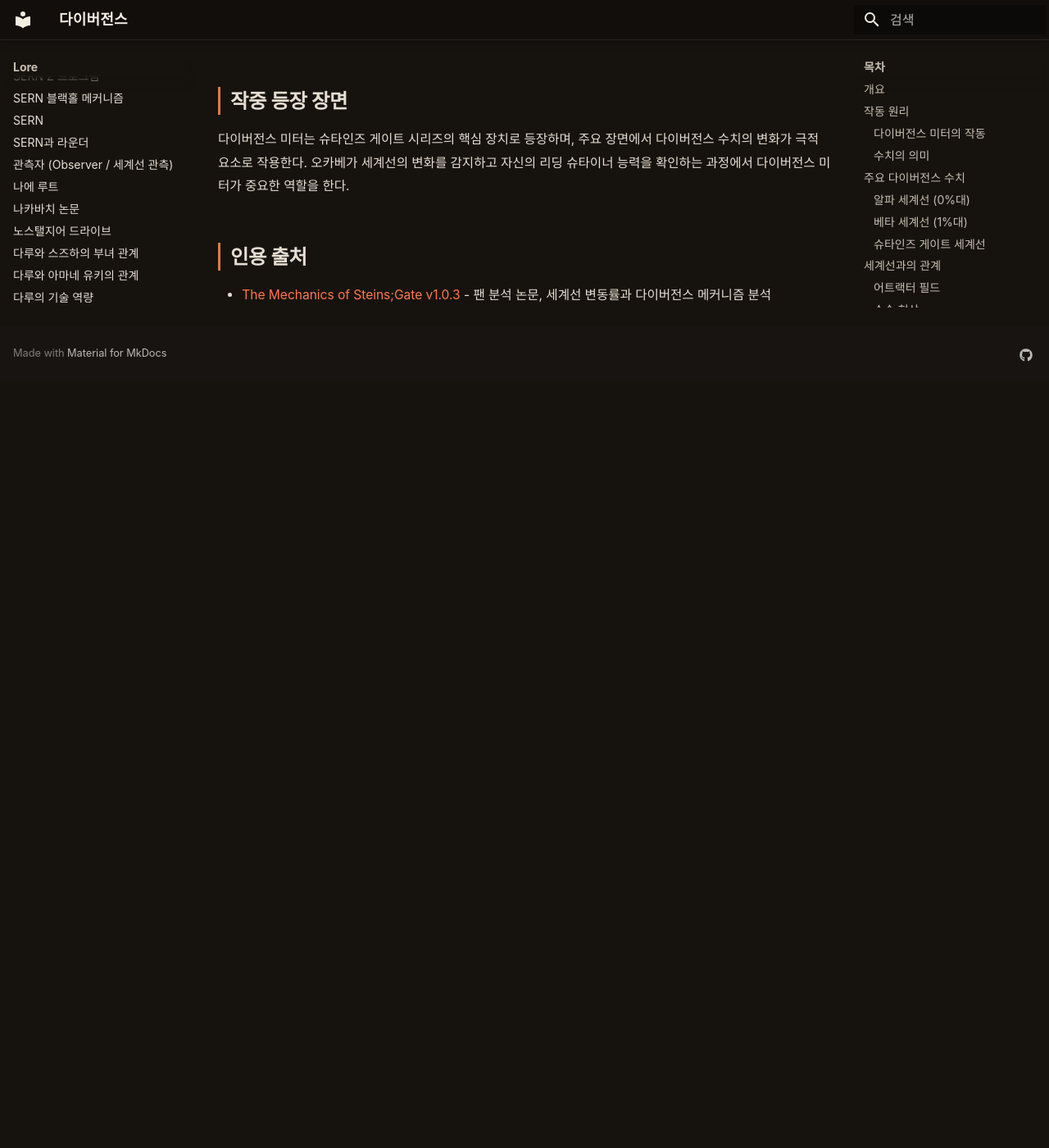
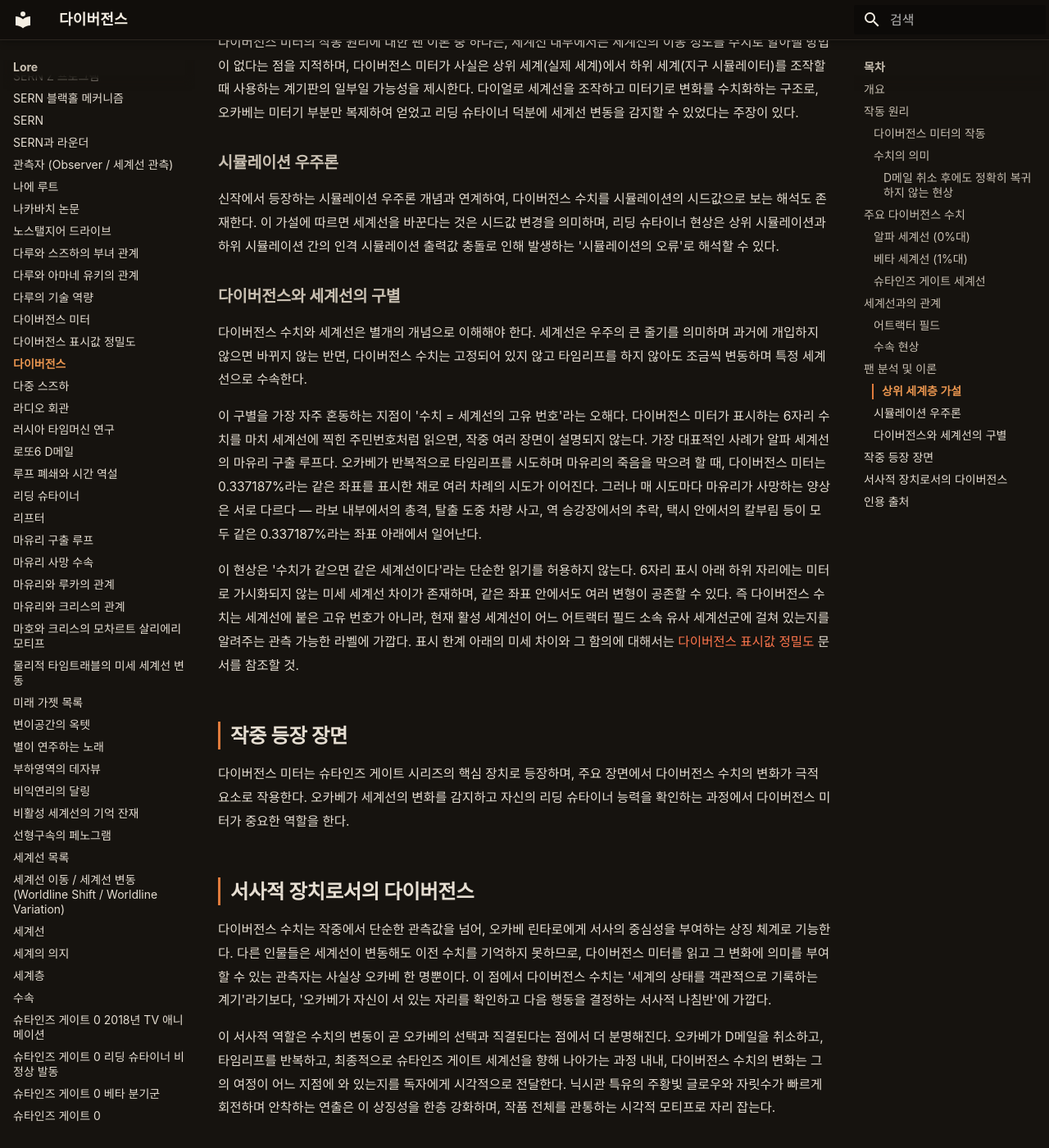
Before and after one commit to sgwiki/sgwiki.github.io, an MkDocs documentation site: the page built from wiki/lore/다이버전스.md, in a window 1280 px wide and 1400 px high, scrolled down 2828 px. Shown: the whole window at 82% size. Built offline with MkDocs 1.6.1 and Material for MkDocs 9.7.7, drawn with Linux system fonts in a browser that asks for light colours; some web fonts are replaced; before the commit the page ends 3291 px from its top, so only the background shows below that; some of the changed text lies outside the part shown.

Commit message:
wiki(p6): 다이버전스 문서 유저 수요 기반 보강
파이프라인 6 (run 2ffcd3f5, cand-6cb20b5ba0). DCinside 갤러리 유저 토론에서
반복 제기되는 혼동 포인트(수치=세계선 고유번호 오해, D메일 취소 후 수치 미복귀,
대표 수치의 의미)를 반영해 다이버전스.md를 보강.

- '다이버전스와 세계선의 구별' 섹션 산문 확장 (오해 정정 + 마유리 루프 예시)
- D메일 취소 후 수치 미복귀 현상 설명 추가
- 엔드게임 수치(-0.275349%, 1.123581%)는 <details> 블록으로 격리 (spoiler: main_story 유지)
- 결론부 '서사적 장치로서의 다이버전스' 섹션 추가
- broken wikilink 4건 수정 ([[divergence-meter|...]] → [다이버전스 미터](다이버전스-미터.md))

사실 관계·스포일러 등급(main_story)은 불변. 기존 수치 표 값 보존.

Co-Authored-By: Claude Opus 4.6 <noreply@anthropic.com>

```diff
--- a/wiki/lore/다이버전스.md
+++ b/wiki/lore/다이버전스.md
@@ -18,11 +18,17 @@ description: "다이버전스(Divergence)는 슈타인즈 게이트 시리즈의
 
 다이버전스 미터는 2010년의 오카베가 자신의 '리딩 슈타이너' 능력을 응용하여 만든 것으로 되어 있다. 작중 공식 설정에 따르면 슈타인즈 게이트 세계선의 미터기는 미래(약 10~19년 후)에서 만들어져 스즈하가 타임머신을 타고 가져왔을 가능성이 제시된다.
 
-다이버전스 미터의 작동 원리에 대해서는 팬들 사이에서 다양한 해석이 존재한다. 세계선 내부에서는 세계선의 이동 정도를 수치로 알아낼 방법이 없다는 지적이 있어, 미터기가 세계선 내부에서는 만들어질 수 없는 장치라는 의문이 제기된다. 이에 대한 구체적 가설은 아래 [상위 세계층 가설](#상위-세계층-가설)에서 다룬다.
+다이버전스 미터의 작동 원리에 대해서는 팬들 사이에서 다양한 해석이 존재한다. 세계선 내부에서는 세계선의 이동 정도를 수치로 알아낼 방법이 없다는 지적이 있어, 미터기가 세계선 내부에서는 만들어질 수 없는 장치라는 의문이 제기된다. 이에 대한 구체적 가설은 아래 [상위 세계층 가설](#상위-세계층-가설)에서 다룬다. 장치 자체의 물리적 구조와 제작 경위에 대해서는 [다이버전스 미터](다이버전스-미터.md) 문서를 참조할 것.
 
 ### 수치의 의미
 
 다이버전스 수치는 세계선의 고유 번호가 아니라 '원본 세계와 시뮬레이션의 차이(오차율)'를 나타내는 상대적 수치이다. 수치는 고정되지 않고 타임리프 없이도 조금씩 변동하며 특정 세계선으로 수속한다. 또한 과거와 미래를 모두 포함하여 결정되므로 단순 변경점만으로는 동일한 수치가 나오지 않을 수 있다.
+
+#### D메일 취소 후에도 정확히 복귀하지 않는 현상
+
+다이버전스 수치는 고정 좌표가 아니라 변동하는 상대 수치라는 점이, 작중 D메일 운용 과정에서도 확인된다. 오카베가 보냈던 D메일들을 역순으로 취소해 나가는 과정에서, 단순히 '송신 전 수치로 1:1로 되돌아간다'고 기대하기 어려운 장면이 반복된다. 각 D메일이 만들어낸 인과의 흔적은 한 번의 취소만으로 완전히 소거되지 않으며, 현재 활성 세계선 주변의 미세한 변동이 누적되면서 표시값이 송신 전 좌표와 미세하게 어긋나는 식으로 나타난다.
+
+이 현상은 다이버전스가 과거 특정 시점에 찍힌 절대 좌표가 아니라, 현재 활성 세계선이 주변 가능성 세계선들 사이에서 끊임없이 미세 흔들림을 겪고 있다는 설정과 일치한다. 취소라는 행위 자체도 새로운 인과 개입이므로, 결과적으로 수치는 '원래 자리'로 돌아가는 것이 아니라 '취소가 반영된 새 활성 세계선의 좌표'로 안착한다. 따라서 같은 D메일을 보냈다 취소했다고 해서 항상 동일한 수치로 회귀하는 것은 아니며, 본편에서도 오카베가 여러 차례의 취소 작업을 거치며 수치가 단순한 역추적을 따르지 않는 양상을 보인다.
 
 ## 주요 다이버전스 수치
 
@@ -48,6 +54,15 @@ description: "다이버전스(Divergence)는 슈타인즈 게이트 시리즈의
 ### 슈타인즈 게이트 세계선
 
 **1.048596%**는 슈타인즈 게이트 세계선의 다이버전스 수치이다. 이 세계선은 알파와 베타의 거시적 수속 미래에서 모두 벗어나는 특수한 틈새 세계선으로, 어떤 어트랙터 필드로부터도 간섭받지 않는 단 하나의 세계선이다.
+
+<details>
+<summary>엔드게임 수준 수치 (클릭하여 펼치기)</summary>
+
+본편의 대표 수치 외에, 결말 직전 단계와 일부 엔딩에서 확인되는 수치는 본 문서의 스포일러 등급(main_story)을 넘어서는 설정과 직결된다. 대표적으로 페이리스 엔딩에서 확인되는 Ω 세계선의 음수 좌표(-0.275349%)는 다이버전스 미터의 표시부 한계로 인해 오류 표시로 나타나며, 이는 영점이 알파 세계선 기준임을 역설적으로 보여주는 디테일이다. 또한 베타 군 내부에서 아마데우스 삭제 후 도달하는 1.123581% 좌표는 본편 트루 엔딩 경로의 맥락 안에서 이해될 필요가 있다.
+
+이들 엔드게임 수치의 설정적 함의(송신원, 부트스트랩 구조, 미터 표시 한계)는 [다이버전스 미터](다이버전스-미터.md) 문서의 '정체' 섹션과 [다이버전스 표시값 정밀도](다이버전스-표시값-정밀도.md) 문서에서 별도로 다룬다.
+
+</details>
 
 ## 세계선과의 관계
 
@@ -78,10 +93,20 @@ description: "다이버전스(Divergence)는 슈타인즈 게이트 시리즈의
 
 다이버전스 수치와 세계선은 별개의 개념으로 이해해야 한다. 세계선은 우주의 큰 줄기를 의미하며 과거에 개입하지 않으면 바뀌지 않는 반면, 다이버전스 수치는 고정되어 있지 않고 타임리프를 하지 않아도 조금씩 변동하며 특정 세계선으로 수속한다.
 
+이 구별을 가장 자주 혼동하는 지점이 '수치 = 세계선의 고유 번호'라는 오해다. 다이버전스 미터가 표시하는 6자리 수치를 마치 세계선에 찍힌 주민번호처럼 읽으면, 작중 여러 장면이 설명되지 않는다. 가장 대표적인 사례가 알파 세계선의 마유리 구출 루프다. 오카베가 반복적으로 타임리프를 시도하며 마유리의 죽음을 막으려 할 때, 다이버전스 미터는 0.337187%라는 같은 좌표를 표시한 채로 여러 차례의 시도가 이어진다. 그러나 매 시도마다 마유리가 사망하는 양상은 서로 다르다 — 라보 내부에서의 총격, 탈출 도중 차량 사고, 역 승강장에서의 추락, 택시 안에서의 칼부림 등이 모두 같은 0.337187%라는 좌표 아래에서 일어난다.
+
+이 현상은 '수치가 같으면 같은 세계선이다'라는 단순한 읽기를 허용하지 않는다. 6자리 표시 아래 하위 자리에는 미터로 가시화되지 않는 미세 세계선 차이가 존재하며, 같은 좌표 안에서도 여러 변형이 공존할 수 있다. 즉 다이버전스 수치는 세계선에 붙은 고유 번호가 아니라, 현재 활성 세계선이 어느 어트랙터 필드 소속 유사 세계선군에 걸쳐 있는지를 알려주는 관측 가능한 라벨에 가깝다. 표시 한계 아래의 미세 차이와 그 함의에 대해서는 [다이버전스 표시값 정밀도](다이버전스-표시값-정밀도.md) 문서를 참조할 것.
+
 ## 작중 등장 장면
 
 다이버전스 미터는 슈타인즈 게이트 시리즈의 핵심 장치로 등장하며, 주요 장면에서 다이버전스 수치의 변화가 극적 요소로 작용한다. 오카베가 세계선의 변화를 감지하고 자신의 리딩 슈타이너 능력을 확인하는 과정에서 다이버전스 미터가 중요한 역할을 한다.
 
+## 서사적 장치로서의 다이버전스
+
+다이버전스 수치는 작중에서 단순한 관측값을 넘어, 오카베 린타로에게 서사의 중심성을 부여하는 상징 체계로 기능한다. 다른 인물들은 세계선이 변동해도 이전 수치를 기억하지 못하므로, 다이버전스 미터를 읽고 그 변화에 의미를 부여할 수 있는 관측자는 사실상 오카베 한 명뿐이다. 이 점에서 다이버전스 수치는 '세계의 상태를 객관적으로 기록하는 계기'라기보다, '오카베가 자신이 서 있는 자리를 확인하고 다음 행동을 결정하는 서사적 나침반'에 가깝다.
+
+이 서사적 역할은 수치의 변동이 곧 오카베의 선택과 직결된다는 점에서 더 분명해진다. 오카베가 D메일을 취소하고, 타임리프를 반복하고, 최종적으로 슈타인즈 게이트 세계선을 향해 나아가는 과정 내내, 다이버전스 수치의 변화는 그의 여정이 어느 지점에 와 있는지를 독자에게 시각적으로 전달한다. 닉시관 특유의 주황빛 글로우와 자릿수가 빠르게 회전하며 안착하는 연출은 이 상징성을 한층 강화하며, 작품 전체를 관통하는 시각적 모티프로 자리 잡는다.
+
 ## 인용 출처
 
 - [The Mechanics of Steins;Gate v1.0.3](../근거자료/비공식/mechanics-of-steins-gate/index.md) - 팬 분석 논문, 세계선 변동률과 다이버전스 메커니즘 분석
```
